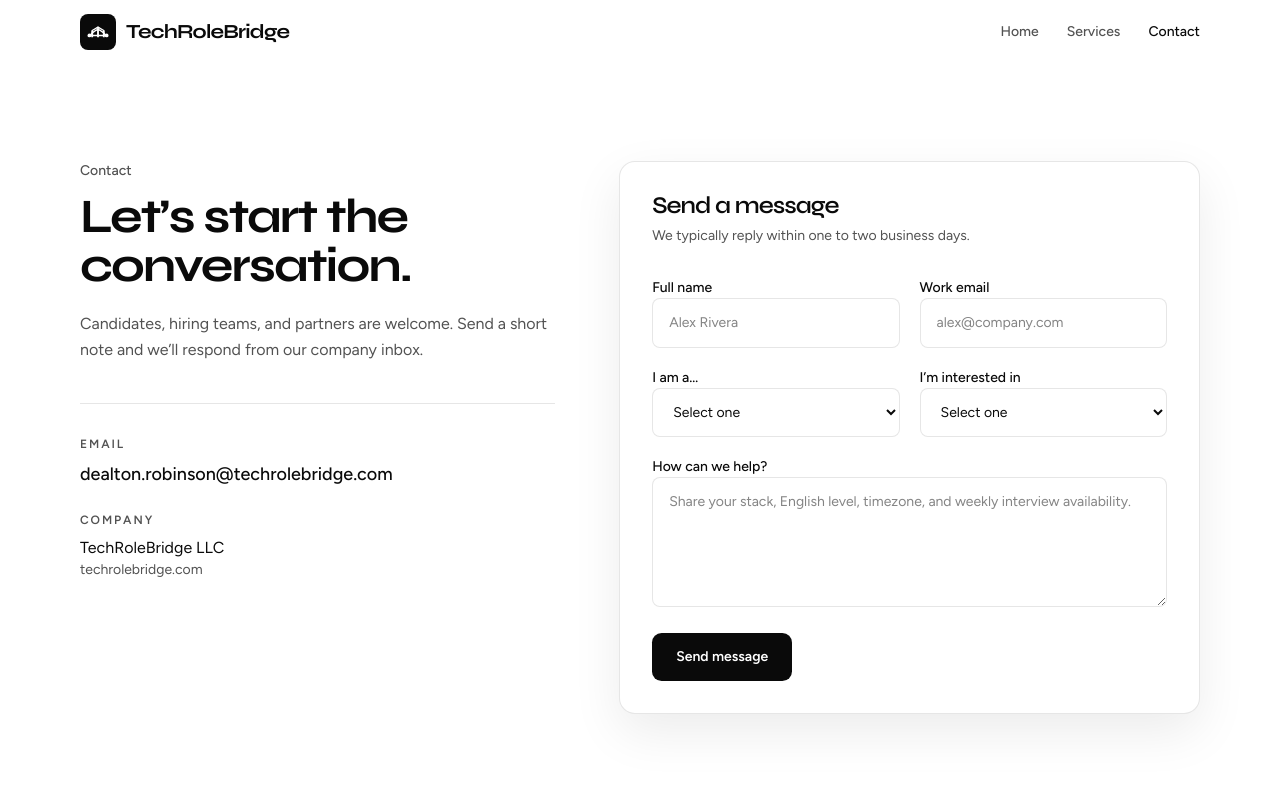
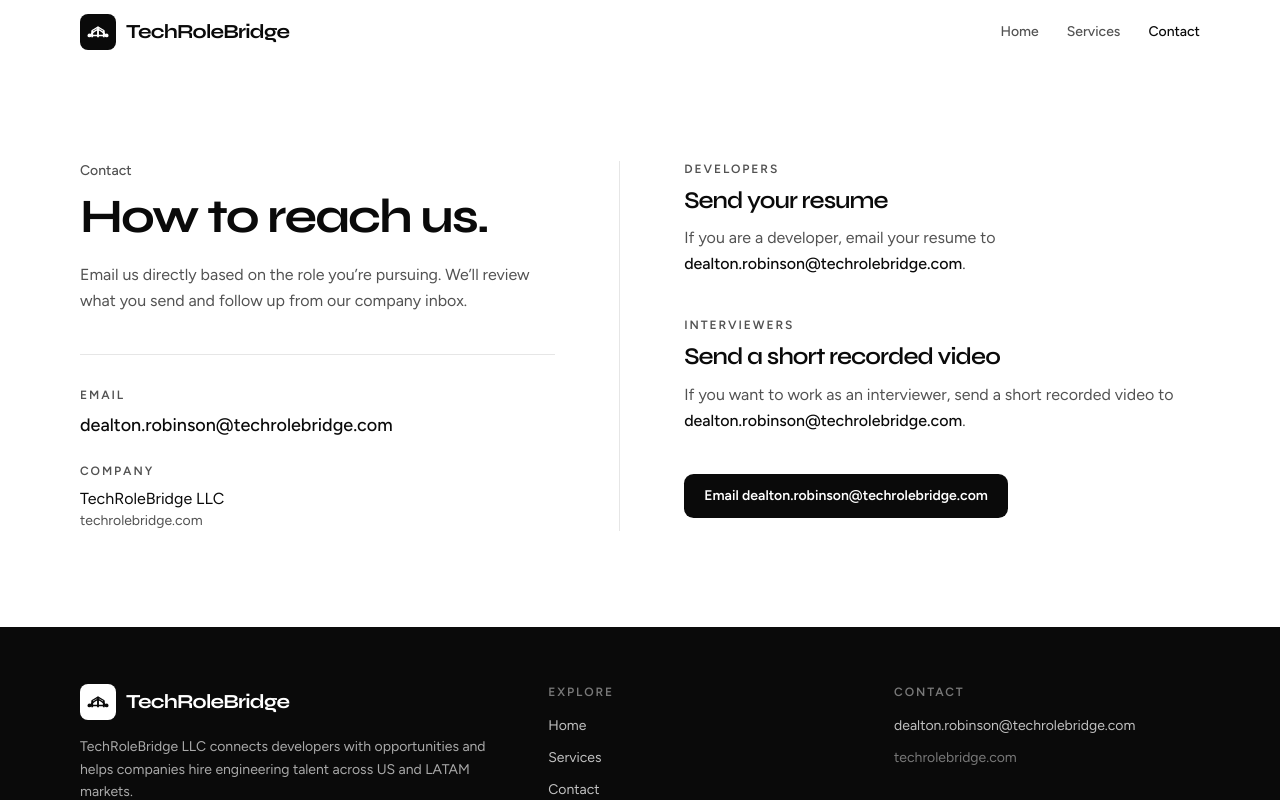
Before and after one commit to jschultz1027/techrolebridge, a Next.js app: page /contact in a window 1280 px wide. Shown: the top 800 px of the page. Built offline with nearby package versions, Linux system fonts and the light colour scheme.

Commit message:
update form

```diff
--- a/src/app/api/contact/route.ts
+++ /dev/null
@@ -1,90 +0,0 @@
-import { NextResponse } from "next/server";
-import { site } from "@/lib/site";
-
-type ContactBody = {
-  name?: string;
-  email?: string;
-  role?: string;
-  interest?: string;
-  message?: string;
-};
-
-function isValidEmail(email: string) {
-  return /^[^\s@]+@[^\s@]+\.[^\s@]+$/.test(email);
-}
-
-export async function POST(request: Request) {
-  let body: ContactBody;
-
-  try {
-    body = (await request.json()) as ContactBody;
-  } catch {
-    return NextResponse.json(
-      { ok: false, error: "Invalid request body." },
-      { status: 400 },
-    );
-  }
-
-  const name = body.name?.trim() ?? "";
-  const email = body.email?.trim() ?? "";
-  const role = body.role?.trim() ?? "";
-  const interest = body.interest?.trim() ?? "";
-  const message = body.message?.trim() ?? "";
-
-  if (!name || !email || !role || !interest || !message) {
-    return NextResponse.json(
-      { ok: false, error: "Please complete all fields." },
-      { status: 400 },
-    );
-  }
-
-  if (!isValidEmail(email)) {
-    return NextResponse.json(
-      { ok: false, error: "Please enter a valid email address." },
-      { status: 400 },
-    );
-  }
-
-  const destination = process.env.CONTACT_TO_EMAIL || site.email;
-  const resendKey = process.env.RESEND_API_KEY;
-
-  // When Resend is configured, deliver to the company inbox.
-  if (resendKey) {
-    const response = await fetch("https://api.resend.com/emails", {
-      method: "POST",
-      headers: {
-        Authorization: `Bearer ${resendKey}`,
-        "Content-Type": "application/json",
-      },
-      body: JSON.stringify({
-        from: process.env.CONTACT_FROM_EMAIL || "TechRoleBridge <onboarding@resend.dev>",
-        to: [destination],
-        reply_to: email,
-        subject: `New inquiry from ${name} (${interest})`,
-        text: [
-          `Name: ${name}`,
-          `Email: ${email}`,
-          `Role: ${role}`,
-          `Interest: ${interest}`,
-          "",
-          message,
-        ].join("\n"),
-      }),
-    });
-
-    if (!response.ok) {
-      return NextResponse.json(
-        {
-          ok: false,
-          error: `Unable to send right now. Email us at ${destination}.`,
-        },
-        { status: 502 },
-      );
-    }
-  } else {
-    // UI-ready fallback: accept the form and log for local/dev until email is wired.
-    console.info("[contact]", { name, email, role, interest, message, destination });
-  }
-
-  return NextResponse.json({ ok: true });
-}
--- a/src/app/contact/page.tsx
+++ b/src/app/contact/page.tsx
@@ -1,10 +1,9 @@
 import type { Metadata } from "next";
-import { ContactForm } from "@/components/ContactForm";
 import { site } from "@/lib/site";
 
 export const metadata: Metadata = {
   title: "Contact",
-  description: `Contact ${site.legalName}. Reach us about open roles, talent discovery, or hiring support.`,
+  description: `Contact ${site.legalName}. Send your resume or interviewer video to join our network.`,
 };
 
 export default function ContactPage() {
@@ -14,11 +13,11 @@
         <div className="max-w-lg">
           <p className="text-sm font-medium text-ink-soft">Contact</p>
           <h1 className="display mt-3 text-4xl font-bold text-ink sm:text-5xl">
-            Let’s start the conversation.
+            How to reach us.
           </h1>
           <p className="mt-5 text-base leading-relaxed text-ink-soft">
-            Candidates, hiring teams, and partners are welcome. Send a short
-            note and we’ll respond from our company inbox.
+            Email us directly based on the role you’re pursuing. We’ll review
+            what you send and follow up from our company inbox.
           </p>
 
           <div className="mt-10 space-y-6 border-t border-line pt-8">
@@ -43,16 +42,52 @@
           </div>
         </div>
 
-        <div className="rounded-2xl border border-line bg-white p-6 shadow-[var(--shadow)] sm:p-8">
-          <h2 className="display text-2xl font-semibold text-ink">
-            Send a message
-          </h2>
-          <p className="mt-2 text-sm text-ink-soft">
-            We typically reply within one to two business days.
-          </p>
-          <div className="mt-8">
-            <ContactForm />
+        <div className="space-y-10 border-t border-line pt-8 lg:border-t-0 lg:border-l lg:pl-16 lg:pt-0">
+          <div>
+            <p className="text-xs font-semibold uppercase tracking-[0.16em] text-ink-soft">
+              Developers
+            </p>
+            <h2 className="display mt-3 text-2xl font-semibold text-ink">
+              Send your resume
+            </h2>
+            <p className="mt-3 text-base leading-relaxed text-ink-soft">
+              If you are a developer, email your resume to{" "}
+              <a
+                href={`mailto:${site.email}?subject=${encodeURIComponent("Developer resume")}`}
+                className="font-medium text-ink underline-offset-4 hover:underline"
+              >
+                {site.email}
+              </a>
+              .
+            </p>
           </div>
+
+          <div>
+            <p className="text-xs font-semibold uppercase tracking-[0.16em] text-ink-soft">
+              Interviewers
+            </p>
+            <h2 className="display mt-3 text-2xl font-semibold text-ink">
+              Send a short recorded video
+            </h2>
+            <p className="mt-3 text-base leading-relaxed text-ink-soft">
+              If you want to work as an interviewer, send a short recorded video
+              to{" "}
+              <a
+                href={`mailto:${site.email}?subject=${encodeURIComponent("Interviewer video introduction")}`}
+                className="font-medium text-ink underline-offset-4 hover:underline"
+              >
+                {site.email}
+              </a>
+              .
+            </p>
+          </div>
+
+          <a
+            href={`mailto:${site.email}`}
+            className="btn-primary inline-flex px-5 py-3 text-sm"
+          >
+            Email {site.email}
+          </a>
         </div>
       </div>
     </section>
--- a/src/components/ContactForm.tsx
+++ /dev/null
@@ -1,166 +0,0 @@
-"use client";
-
-import { FormEvent, useState } from "react";
-import { site } from "@/lib/site";
-
-type Status = "idle" | "loading" | "success" | "error";
-
-const fieldClass =
-  "w-full rounded-lg border border-line bg-white px-4 py-3.5 text-ink outline-none transition focus:border-ink focus:shadow-[0_0_0_3px_rgba(10,10,10,0.1)]";
-
-export function ContactForm() {
-  const [status, setStatus] = useState<Status>("idle");
-  const [message, setMessage] = useState("");
-
-  async function onSubmit(event: FormEvent<HTMLFormElement>) {
-    event.preventDefault();
-    setStatus("loading");
-    setMessage("");
-
-    const form = event.currentTarget;
-    const data = new FormData(form);
-
-    try {
-      const response = await fetch("/api/contact", {
-        method: "POST",
-        headers: { "Content-Type": "application/json" },
-        body: JSON.stringify({
-          name: data.get("name"),
-          email: data.get("email"),
-          role: data.get("role"),
-          interest: data.get("interest"),
-          message: data.get("message"),
-        }),
-      });
-
-      const result = (await response.json()) as { ok?: boolean; error?: string };
-
-      if (!response.ok || !result.ok) {
-        throw new Error(result.error || "Unable to send your message.");
-      }
-
-      setStatus("success");
-      setMessage("Thanks — we received your message and will reply soon.");
-      form.reset();
-    } catch (error) {
-      setStatus("error");
-      setMessage(
-        error instanceof Error
-          ? error.message
-          : `Something went wrong. Email us at ${site.email}.`,
-      );
-    }
-  }
-
-  return (
-    <form onSubmit={onSubmit} className="space-y-5">
-      <div className="grid gap-5 sm:grid-cols-2">
-        <Field label="Full name" htmlFor="name">
-          <input
-            id="name"
-            name="name"
-            required
-            autoComplete="name"
-            className={fieldClass}
-            placeholder="Alex Rivera"
-          />
-        </Field>
-        <Field label="Work email" htmlFor="email">
-          <input
-            id="email"
-            name="email"
-            type="email"
-            required
-            autoComplete="email"
-            className={fieldClass}
-            placeholder="alex@company.com"
-          />
-        </Field>
-      </div>
-
-      <div className="grid gap-5 sm:grid-cols-2">
-        <Field label="I am a…" htmlFor="role">
-          <select
-            id="role"
-            name="role"
-            required
-            className={fieldClass}
-            defaultValue=""
-          >
-            <option value="" disabled>
-              Select one
-            </option>
-            <option value="candidate">Developer / candidate</option>
-            <option value="hiring">Hiring company</option>
-            <option value="partner">Partner / other</option>
-          </select>
-        </Field>
-        <Field label="I’m interested in" htmlFor="interest">
-          <select
-            id="interest"
-            name="interest"
-            required
-            className={fieldClass}
-            defaultValue=""
-          >
-            <option value="" disabled>
-              Select one
-            </option>
-            <option value="early-career">Early-career / junior developer path</option>
-            <option value="jobs">Developer roles / job matching</option>
-            <option value="interviewer">Technical interviewer opportunities</option>
-            <option value="network">Join the talent network</option>
-            <option value="general">General inquiry</option>
-          </select>
-        </Field>
-      </div>
-
-      <Field label="How can we help?" htmlFor="message">
-        <textarea
-          id="message"
-          name="message"
-          required
-          rows={5}
-          className={`${fieldClass} resize-y`}
-          placeholder="Share your stack, English level, timezone, and weekly interview availability."
-        />
-      </Field>
-
-      <button
-        type="submit"
-        disabled={status === "loading"}
-        className="btn-primary w-full px-6 py-3.5 text-sm disabled:cursor-not-allowed disabled:opacity-70 sm:w-auto"
-      >
-        {status === "loading" ? "Sending…" : "Send message"}
-      </button>
-
-      {message ? (
-        <p
-          role="status"
-          className={`text-sm ${
-            status === "success" ? "text-teal" : "text-red-700"
-          }`}
-        >
-          {message}
-        </p>
-      ) : null}
-    </form>
-  );
-}
-
-function Field({
-  label,
-  htmlFor,
-  children,
-}: {
-  label: string;
-  htmlFor: string;
-  children: React.ReactNode;
-}) {
-  return (
-    <label htmlFor={htmlFor} className="block space-y-2 text-sm">
-      <span className="font-medium text-ink">{label}</span>
-      {children}
-    </label>
-  );
-}
```
